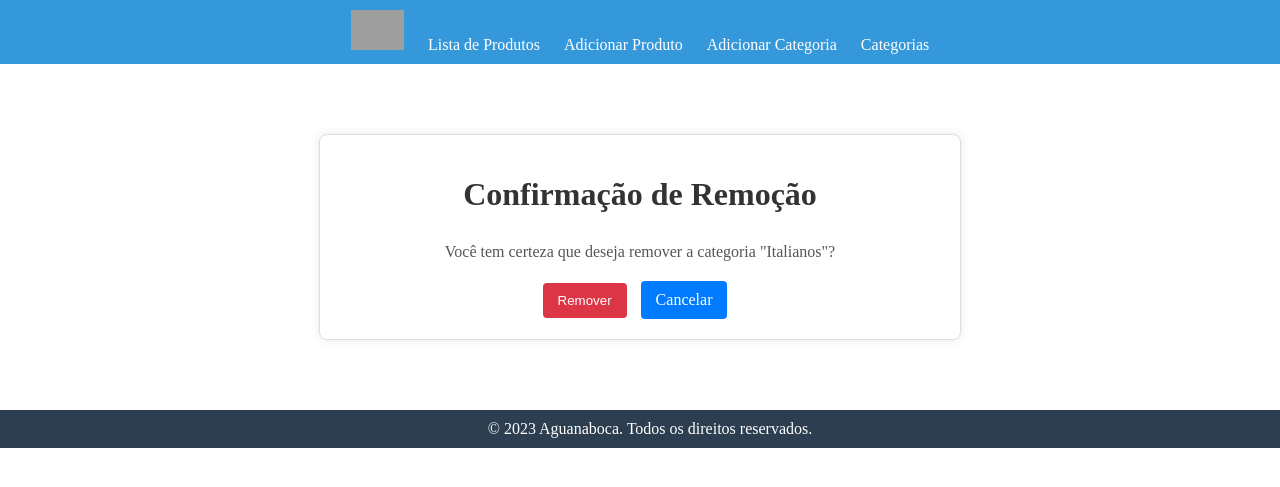
After one commit to KaueFulgencio/aguanaboca, a Django app: page /categorias/remover/1/ in a window 1280 px wide. The commit adds this page. Shown: the top 487 px of the page. Run offline with Django 4.2, Linux system fonts and the light colour scheme; data comes from the database, SQL or seed files in the repository; both versions use the stored data as it was after the commit; grey boxes are pictures that could not be loaded.

Commit message:
inserir, remover e atualizar categoria

```diff
--- a/aguanaboca/aguanaboca/urls.py
+++ b/aguanaboca/aguanaboca/urls.py
@@ -21,7 +21,7 @@ from django.conf.urls.static import static
 
 from django.contrib import admin
 from django.urls import path, include
-from projeto_aguanaboca.views import edita_produto, lista_categorias, lista_produtos, adiciona_produto, adiciona_categoria, produtos_por_categoria, remove_produto
+from projeto_aguanaboca.views import edita_categoria, edita_produto, lista_categorias, lista_produtos, adiciona_produto, adiciona_categoria, produtos_por_categoria, remove_categoria, remove_produto
 
 urlpatterns = [
     path('admin/', admin.site.urls),
@@ -33,6 +33,8 @@ urlpatterns = [
     path('remove_produto/<int:produto_id>/', remove_produto, name='remove_produto'),
     path('categorias/', lista_categorias, name="lista_categorias"),
     path('produtos_por_categoria/<int:categoria_id>', produtos_por_categoria, name="produtos_por_categoria"),
+    path('categorias/editar/<int:categoria_id>/', edita_categoria, name='edita_categoria'),
+    path('categorias/remover/<int:categoria_id>/', remove_categoria, name='remove_categoria'),
 ]
 
 if settings.DEBUG:
--- /dev/null
+++ b/aguanaboca/projeto_aguanaboca/templates/admin/confirma_remove_categoria.html
@@ -0,0 +1,70 @@
+{% extends "base.html" %}
+
+{% block content %}
+    <style>
+        .remocao-container {
+            text-align: center;
+            margin: 50px auto;
+            max-width: 600px;
+            padding: 20px;
+            border: 1px solid #ddd;
+            border-radius: 8px;
+            box-shadow: 0 0 10px rgba(0, 0, 0, 0.1);
+        }
+
+        h1 {
+            color: #333;
+            text-align: center;
+            margin-bottom: 30px;
+        }
+
+        p {
+            color: #555;
+            margin-bottom: 20px;
+        }
+
+        form {
+            text-align: center;
+            margin-top: 20px;  /* Adicionado espaço entre o parágrafo e o formulário */
+        }
+
+        .remocao-container button,
+        .remocao-container a {
+            display: inline-block;  /* Garante que os botões fiquem na mesma linha */
+            padding: 10px 15px;
+            border-radius: 4px;
+            cursor: pointer;
+            margin-right: 10px;
+        }
+
+        .remocao-container button {
+            background-color: #dc3545;
+            color: #fff;
+            border: none;
+        }
+
+        .remocao-container button:hover {
+            background-color: #c82333;
+        }
+
+        .remocao-container a {
+            background-color: #007bff;
+            color: #fff;
+            text-decoration: none;
+        }
+
+        .remocao-container a:hover {
+            background-color: #0056b3;
+        }
+    </style>
+
+    <div class="remocao-container">
+        <h1>Confirmação de Remoção</h1>
+        <p>Você tem certeza que deseja remover a categoria "{{ categoria.nome }}"?</p>
+        <form method="post" action="{% url 'remove_categoria' categoria.id %}">
+            {% csrf_token %}
+            <button type="submit">Remover</button>
+            <a href="{% url 'lista_categorias' %}">Cancelar</a>
+        </form>
+    </div>
+{% endblock %}
--- a/aguanaboca/projeto_aguanaboca/views.py
+++ b/aguanaboca/projeto_aguanaboca/views.py
@@ -107,3 +107,25 @@ def produtos_por_categoria(request, categoria_id):
     categoria = Categoria.objects.get(pk=categoria_id)
     produtos = Produto.objects.filter(categoria=categoria)
     return render(request, 'admin/produtos_por_categoria.html', {'categoria': categoria, 'produtos': produtos})
+
+def edita_categoria(request, categoria_id):
+    categoria = get_object_or_404(Categoria, id=categoria_id)
+
+    if request.method == 'POST':
+        form = CategoriaForm(request.POST, instance=categoria)
+        if form.is_valid():
+            form.save()
+            return redirect('lista_categorias')
+    else:
+        form = CategoriaForm(instance=categoria)
+
+    return render(request, 'admin/edita_categoria.html', {'form': form, 'categoria': categoria})
+
+def remove_categoria(request, categoria_id):
+    categoria = get_object_or_404(Categoria, id=categoria_id)
+
+    if request.method == 'POST':
+        categoria.delete()
+        return redirect('lista_categorias')
+
+    return render(request, 'admin/confirma_remove_categoria.html', {'categoria': categoria})
```
Also changed, not shown: aguanaboca/projeto_aguanaboca/forms.py (+12 -0 lines), aguanaboca/projeto_aguanaboca/templates/admin/edita_categoria.html (added, +43 -0 lines), aguanaboca/projeto_aguanaboca/templates/admin/lista_categorias.html (+42 -1 lines), aguanaboca/projeto_aguanaboca/templates/admin/remove_categoria.html (added, +12 -0 lines), aguanaboca/db.sqlite3, aguanaboca/produtos/download_3.jpg (added).
